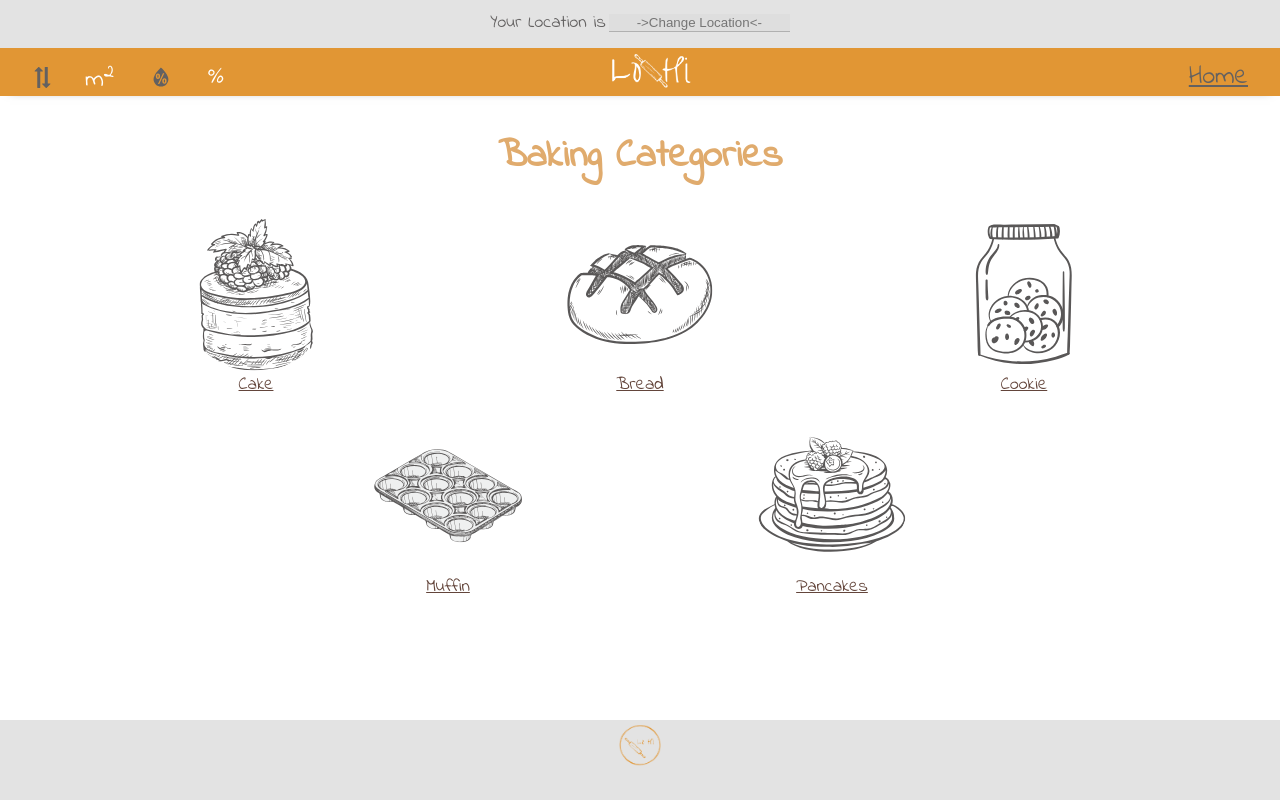
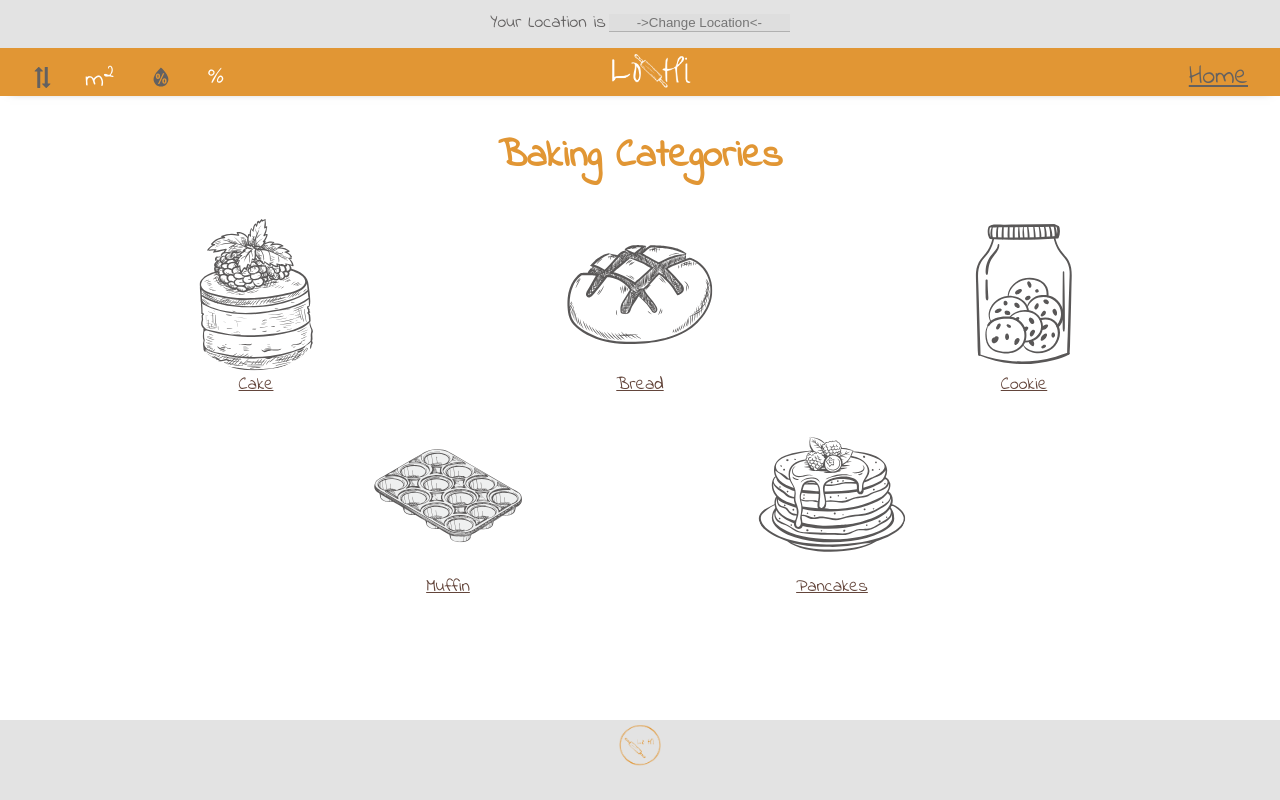
Before and after one commit to LoHi-Turing/lo-hi, a React (Create React App) app: page /#/all-categories in a window 1280 px wide. Built offline with nearby package versions, Linux system fonts and the light colour scheme; no server answers; a web font is replaced by a local one.

Commit message:
Change Color for better accessibility

```diff
--- a/src/components/AllCategories/AllCategories.css
+++ b/src/components/AllCategories/AllCategories.css
@@ -6,7 +6,7 @@
 }
 
 .baking-categories-title {
-  color:#e0ab6d;
+  color:#e19634;
 }
 
 .links-container-line1 {
```
